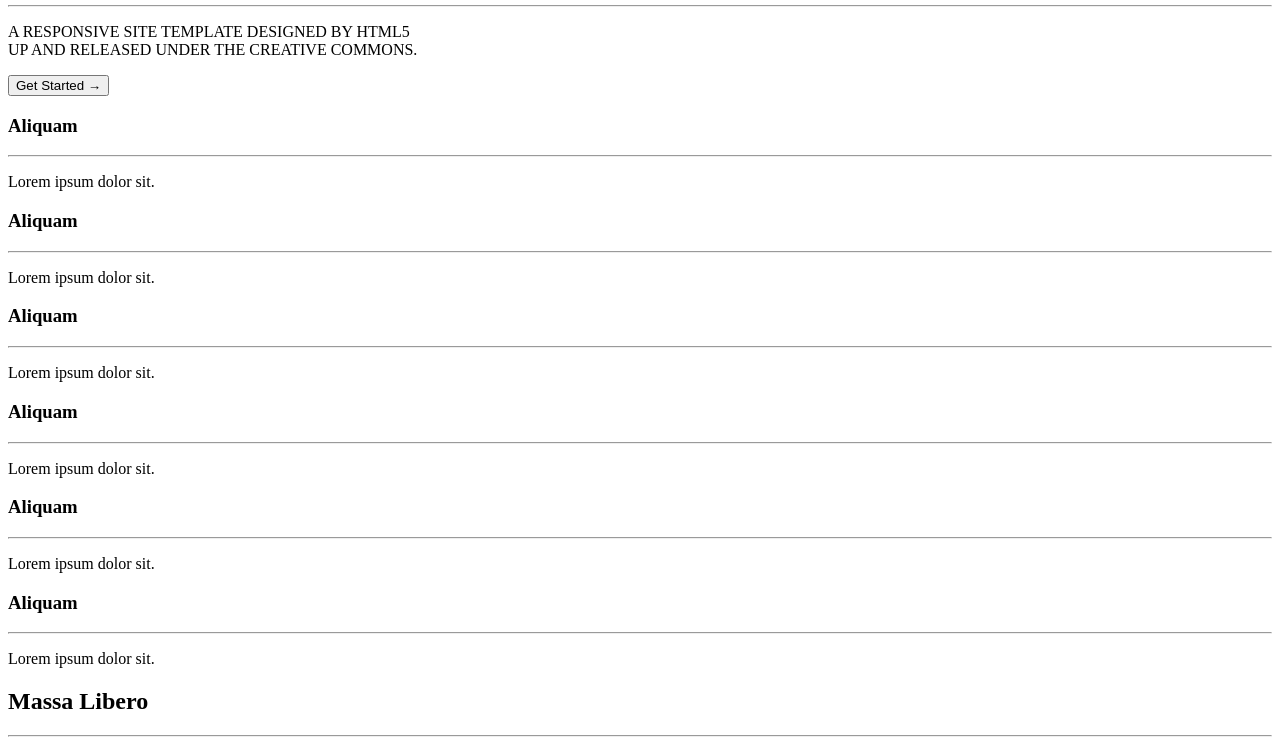
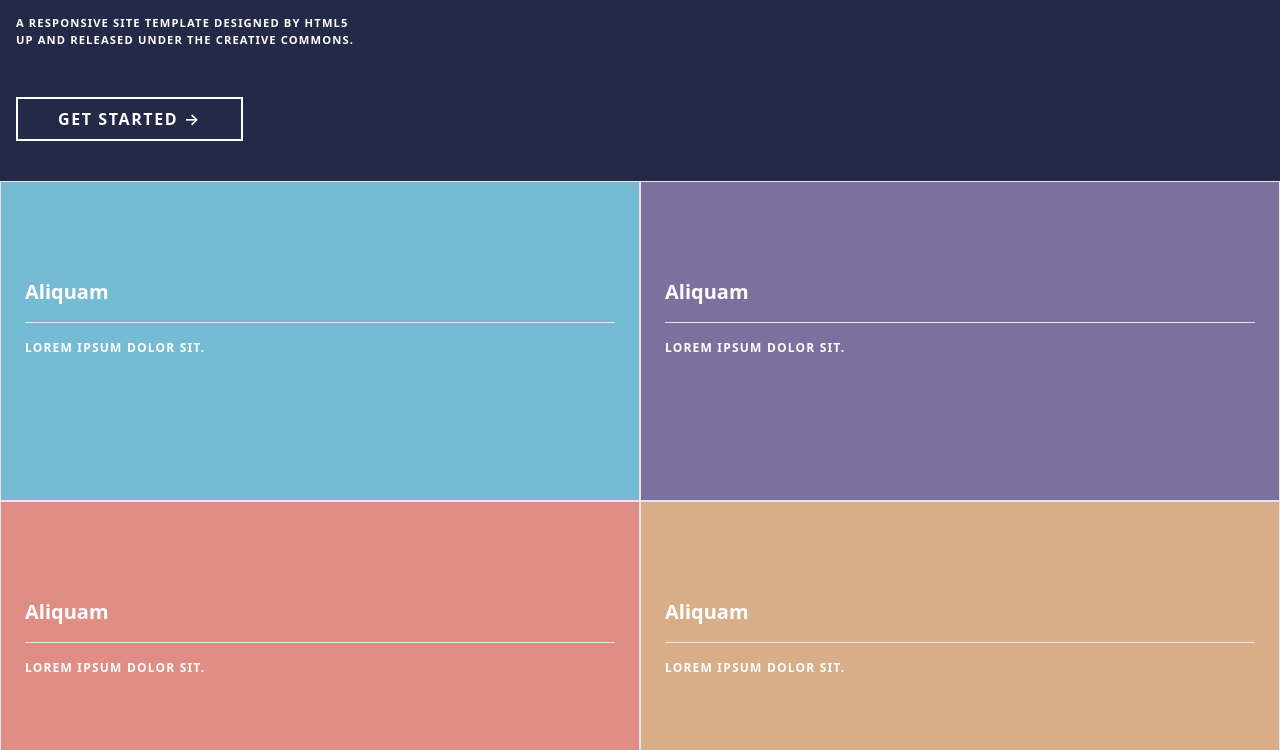
Before and after one commit to alessandro-giuzio/html5-fidenet-2, a plain HTML site: page index.html in a window 1280 px wide. Shown: the part 177-927 px from the top of the page. Drawn offline with nearby package versions, Linux system fonts and the light colour scheme; files that its build step writes are made by us from their sources; the site is published under a folder, as on GitHub Pages, so addresses that start at the root find nothing.

Commit message:
Update index.html

```diff
--- a/index.html
+++ b/index.html
@@ -5,7 +5,7 @@
     <meta http-equiv="X-UA-Compatible" content="IE=edge" />
     <meta name="viewport" content="width=device-width, initial-scale=1.0" />
     <script src="https://kit.fontawesome.com/1aa21f1866.js" crossorigin="anonymous"></script>
-    <link rel="stylesheet" href="/dist/output.css" />
+    <link rel="stylesheet" href="output.css" />
     <title>HTML 5up</title>
   </head>
   <body>
@@ -314,7 +314,7 @@
       </div>
     </footer>
 
-    <script src="/js/app.js">
+    <script src="app.js">
     </script>
   </body>
 </html>
```
